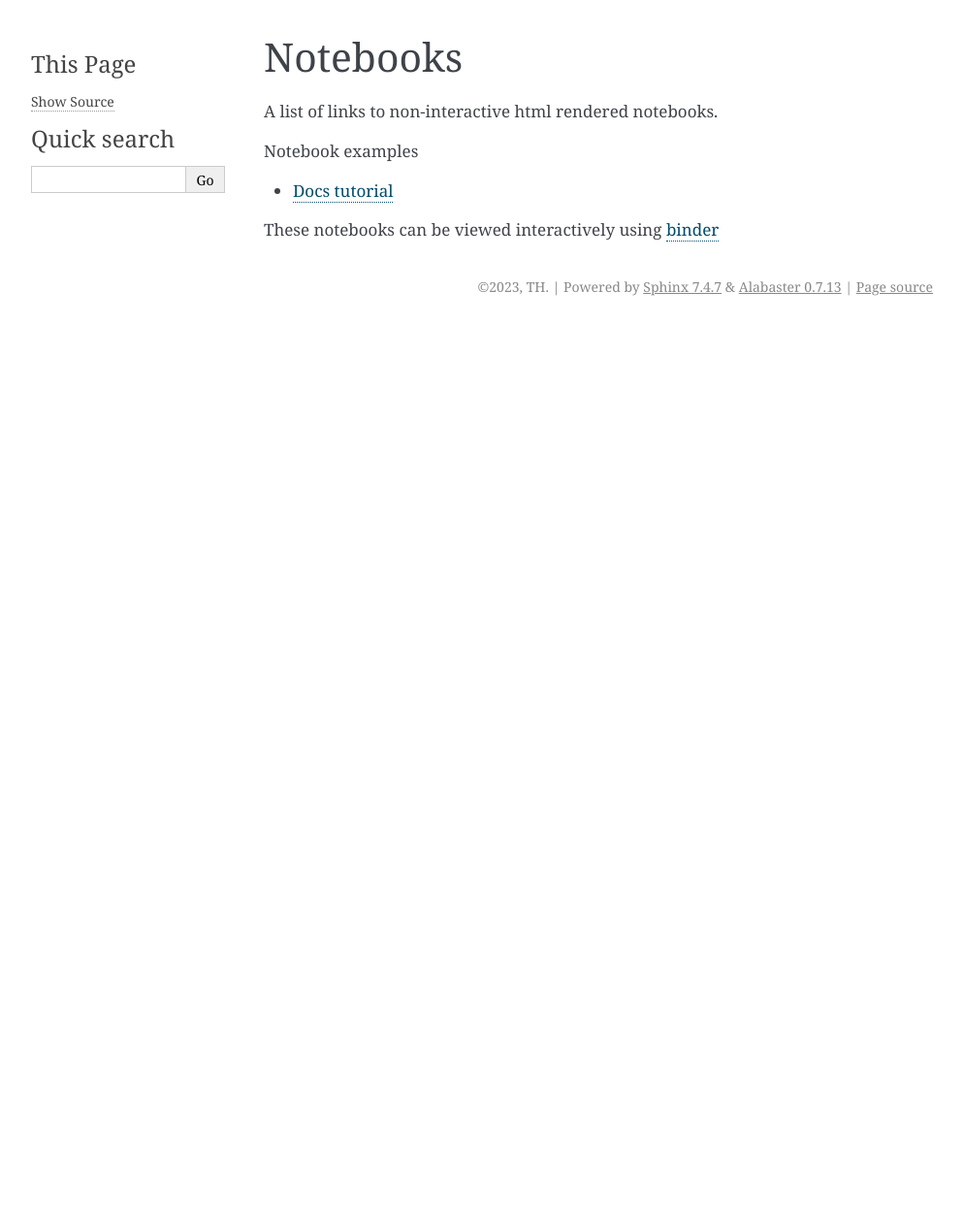
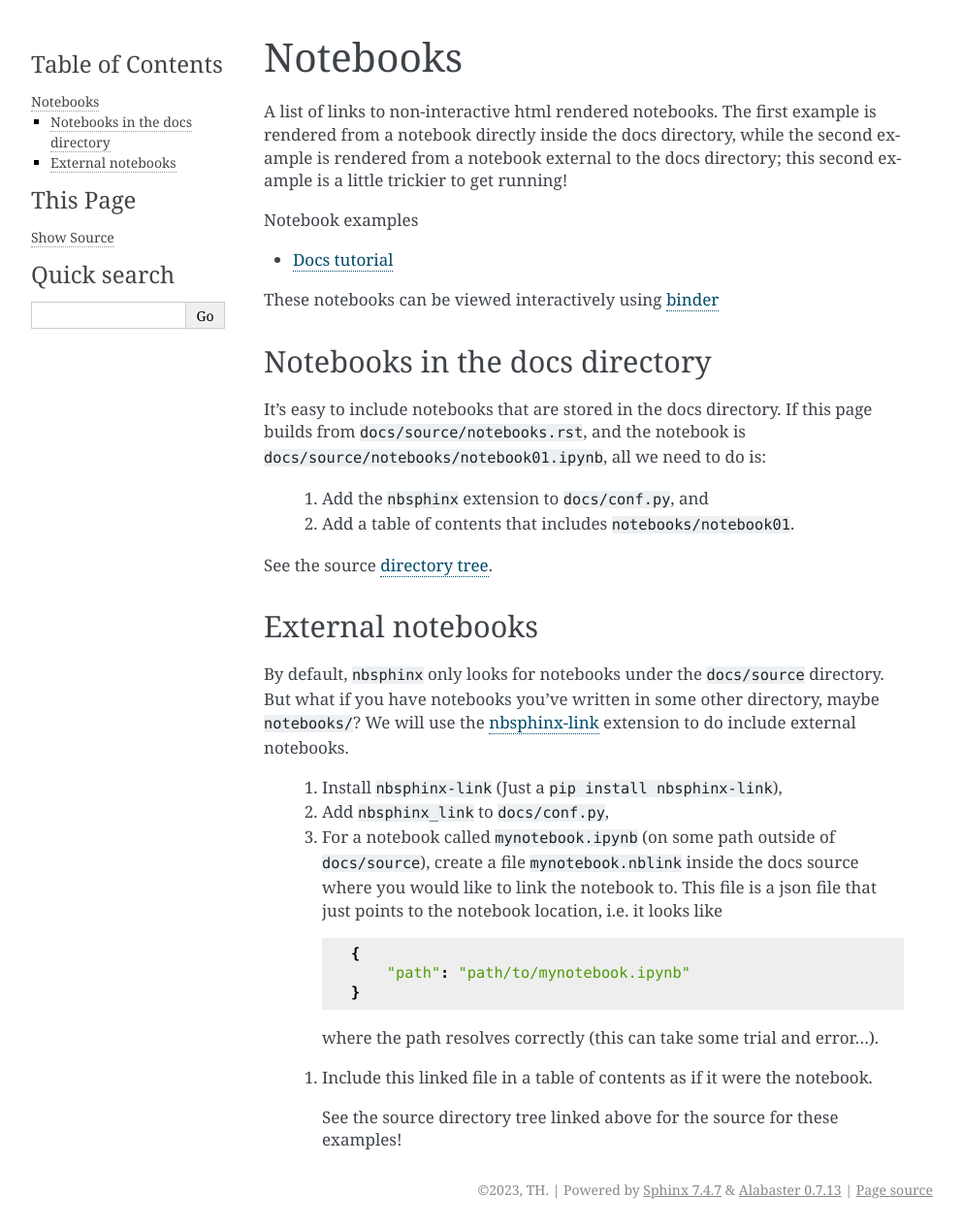
Before and after one commit to timghill/shareable-science, a Sphinx documentation site: the page built from docs/source/notebooks.rst, in a window 1280 px wide. Shown: the whole page at 97% size, without its empty margins (148-1141 px from the left). Built offline with Sphinx 7.4.7, drawn with Linux system fonts in a browser that asks for light colours; pages that are not in the unit, such as notebooks, are missing from menus; before the commit the page ends 900 px from its top, so only the background shows below that.

Commit message:
Banner for ipynb rendered notebooks

```diff
--- a/docs/source/conf.py
+++ b/docs/source/conf.py
@@ -38,3 +38,22 @@
 
 html_theme = 'alabaster'
 html_static_path = ['_static']
+
+nbsphinx_prolog = (
+r"""
+{% if env.metadata[env.docname]['nbsphinx-link-target'] %}
+{% set docpath = env.metadata[env.docname]['nbsphinx-link-target'] %}
+{% else %}
+{% set docpath = "source/" + env.doc2path(env.docname, base=None) %}
+{% endif %}
+
+.. only:: html
+
+    .. role:: raw-html(raw)
+        :format: html
+
+    .. nbinfo::
+        This page was generated from `{{ docpath }}`__.
+
+    __ https://github.com/timghill/shareable-science/tree/main/docs/""" + r"{{ docpath }}"
+)
--- a/docs/source/index.rst
+++ b/docs/source/index.rst
@@ -13,6 +13,7 @@
    :caption: Documentation contents:
 
    usage
+   notebooks
    api
 
 Tutorials
--- a/docs/source/notebooks.rst
+++ b/docs/source/notebooks.rst
@@ -1,7 +1,7 @@
 Notebooks
 =========
 
-A list of links to non-interactive html rendered notebooks.
+A list of links to non-interactive html rendered notebooks. The first example is rendered from a notebook directly inside the docs directory, while the second example is rendered from a notebook external to the docs directory; this second example is a little trickier to get running!
 
 .. toctree::
    :maxdepth: 1
@@ -10,5 +10,35 @@
    notebooks/notebook01
    notebooks/notebook
 
+These notebooks can be viewed interactively using `binder <https://mybinder.org/v2/gh/timghill/shareable-science/main?labpath=notebooks>`_
 
-These notebooks can be viewed interactively using `binder <https://mybinder.org/v2/gh/timghill/shareable-science/main?labpath=notebooks>`_
+Notebooks in the docs directory
+-------------------------------
+
+It's easy to include notebooks that are stored in the docs directory. If this page builds from ``docs/source/notebooks.rst``, and the notebook is ``docs/source/notebooks/notebook01.ipynb``, all we need to do is:
+
+ #. Add the ``nbsphinx`` extension to ``docs/conf.py``, and
+ #. Add a table of contents that includes ``notebooks/notebook01``.
+
+See the source `directory tree <https://github.com/timghill/shareable-science/blob/main/docs/source/>`_.
+
+External notebooks
+------------------
+
+By default, ``nbsphinx`` only looks for notebooks under the ``docs/source`` directory. But what if you have notebooks you've written in some other directory, maybe ``notebooks/``? We will use the `nbsphinx-link <https://nbsphinx-link.readthedocs.io/en/latest/>`_ extension to do include external notebooks.
+
+ #. Install ``nbsphinx-link`` (Just a ``pip install nbsphinx-link``),
+ #. Add ``nbsphinx_link`` to ``docs/conf.py``,
+ #. For a notebook called ``mynotebook.ipynb`` (on some path outside of ``docs/source``), create a file ``mynotebook.nblink`` inside the docs source where you would like to link the notebook to. This file is a json file that just points to the notebook location, i.e. it looks like
+
+   .. code-block::
+
+      {
+          "path": "path/to/mynotebook.ipynb"
+      }
+
+   where the path resolves correctly (this can take some trial and error...).
+
+ #. Include this linked file in a table of contents as if it were the notebook.
+
+    See the source directory tree linked above for the source for these examples!
```
Also changed, not shown: other parts of docs/source/index.rst (+1 -1 lines), 17 other files.
